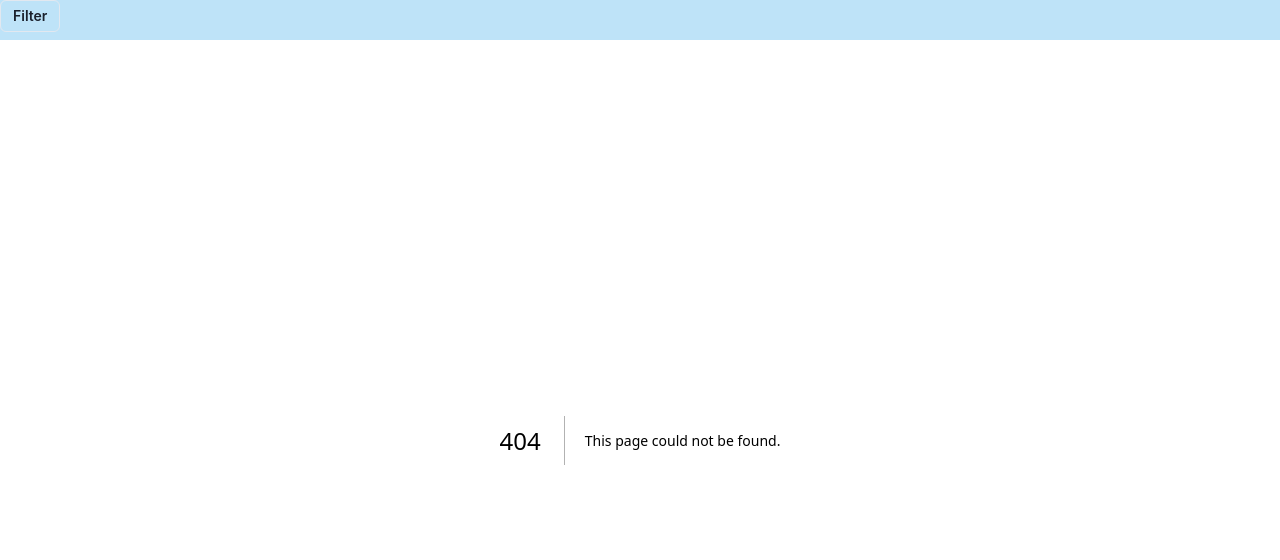
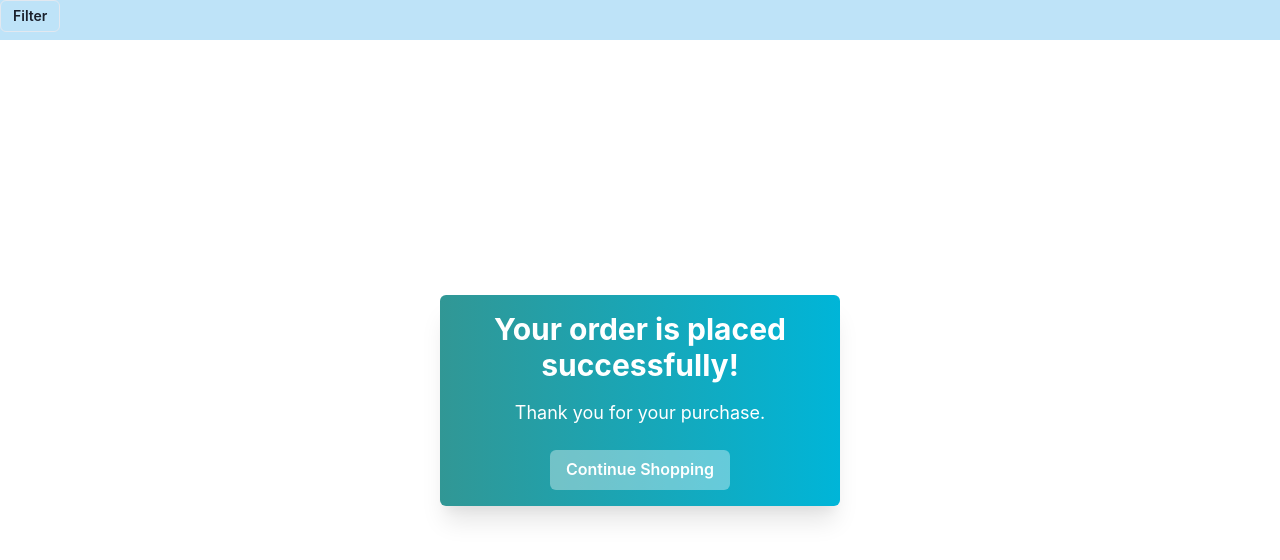
Before and after one commit to Saidinesh-25/shoppingkart, a Next.js app: page /users/success in a window 1280 px wide. Before the commit this address had no page. Shown: the top 560 px of the page. Built offline with nearby package versions, Linux system fonts and the light colour scheme.

Commit message:
added success page

```diff
--- a/pages/_app.tsx
+++ b/pages/_app.tsx
@@ -7,6 +7,8 @@ import { createContext, useState } from "react";
 interface AppContextProps {
   categoryState: string;
   setCategoryState: React.Dispatch<React.SetStateAction<string>>;
+  cartState: any;
+  setCartState: any;
 }
 
 // const initialAppContext: AppContextProps = {
@@ -18,10 +20,13 @@ export const AppContext = createContext<AppContextProps | null>(null);
 
 function MyApp({ Component, pageProps }: AppProps) {
   const [categoryState, setCategoryState] = useState("Women");
+  const [cartState, setCartState] = useState();
 
   return (
     <ChakraProvider>
-      <AppContext.Provider value={{ categoryState, setCategoryState }}>
+      <AppContext.Provider
+        value={{ categoryState, setCategoryState, cartState, setCartState }}
+      >
         <Layout>
           {" "}
           <Component {...pageProps} />
--- a/pages/users/products/index.tsx
+++ b/pages/users/products/index.tsx
@@ -111,8 +111,8 @@ const Listing = ({ value }: any) => {
                 <Td
                   textAlign={"start"}
                   padding="8px"
-                  fontSize={{ lg: "18px", sm: "14px", base: "18px" }}
-                  fontWeight={500}
+                  fontSize={{ lg: "18px", sm: "14px", base: "10px" }}
+                  fontWeight={600}
                 >
                   {item.title}
                 </Td>
--- /dev/null
+++ b/pages/users/success.tsx
@@ -0,0 +1,36 @@
+import { Center, Heading, Button, Text, Box } from "@chakra-ui/react";
+import { useRouter } from "next/router";
+
+import React from "react";
+
+const Success = () => {
+  const router = useRouter();
+  const handleRoute = () => {
+    router.push("/users/products");
+  };
+  return (
+    <Center h="full">
+      <Box
+        maxW="400px"
+        p="4"
+        bgGradient="linear(to-r, teal.500, cyan.500)"
+        borderRadius="md"
+        boxShadow="xl"
+        textAlign="center"
+        color="white"
+      >
+        <Heading as="h2" size="lg" mb="4">
+          Your order is placed successfully!
+        </Heading>
+        <Text fontSize="lg" mb="6">
+          Thank you for your purchase.
+        </Text>
+        <Button colorScheme="whiteAlpha" onClick={handleRoute}>
+          Continue Shopping
+        </Button>
+      </Box>
+    </Center>
+  );
+};
+
+export default Success;
```
Also changed, not shown: pages/users/cart.tsx (+3 -31 lines), pages/users/payments.tsx (+55 -5 lines).
